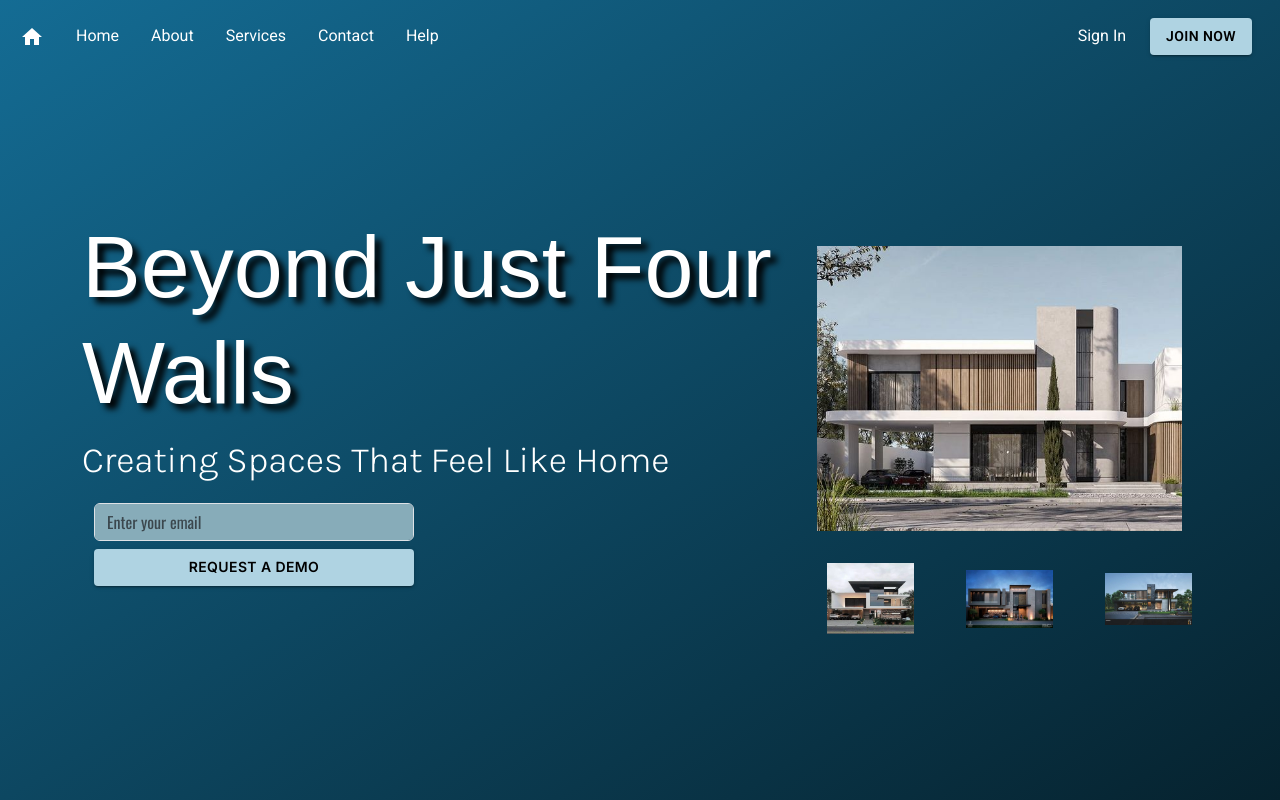
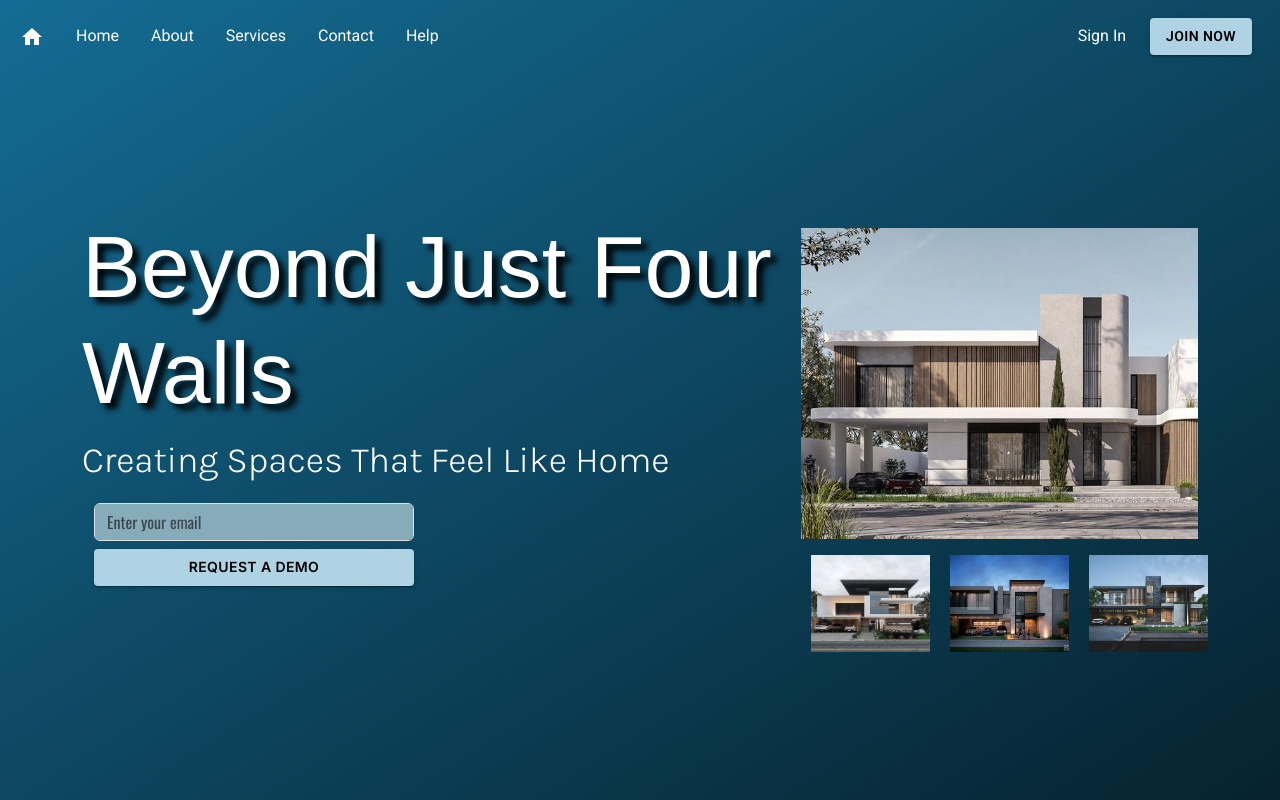
Before and after one commit to keshav1441/UrbanAbodes, a React (Create React App) app in the folder frontend/: page / in a window 1280 px wide. Built offline with nearby package versions, Linux system fonts and the light colour scheme; a web font is replaced by a local one.

Commit message:
Home fix

```diff
--- a/frontend/src/components/Home.js
+++ b/frontend/src/components/Home.js
@@ -52,7 +52,9 @@ export default function Home() {
         <div className="content-wrapper d-flex align-items-center justify-content-between">
           <div className="text-content">
             <h1 className="display-4 home-head">Beyond Just Four Walls</h1>
-            <p className="lead home-subhead">Creating Spaces That Feel Like Home</p>
+            <p className="lead home-subhead">
+              Creating Spaces That Feel Like Home
+            </p>
             <div className="container demo">
               <div className="demo-form d-flex flex-column align-items-start">
                 <input
@@ -87,24 +89,23 @@ export default function Home() {
                 src={house1}
                 alt="House Illustration 1"
                 className="img-fluid"
-                // Correcting the style attribute for JSX
               />
             </div>
             <div className="houses-row">
               <img
                 src={house2}
                 alt="House Illustration 2"
-                className="img-fluid"
+                className="img-fluid house"
               />
               <img
                 src={house3}
                 alt="House Illustration 3"
-                className="img-fluid"
+                className="img-fluid house"
               />
               <img
                 src={house4}
                 alt="House Illustration 4"
-                className="img-fluid"
+                className="img-fluid house"
               />
             </div>
           </div>
--- a/frontend/src/styles/Home.css
+++ b/frontend/src/styles/Home.css
@@ -51,10 +51,15 @@ button.request {
      font-weight: 600;
 }
 
-img {
-  padding: 1rem;
+.image-content{
   width: 60vw;
   object-fit: contain;
+  margin: 1rem;
+}
+.house{
+  width: 60vw;
+  object-fit: cover;
+  margin: 2rem;
 }
 
 .home-head {
```
Also changed, not shown: 1 other file (tests, documents, lock files or other folders).
